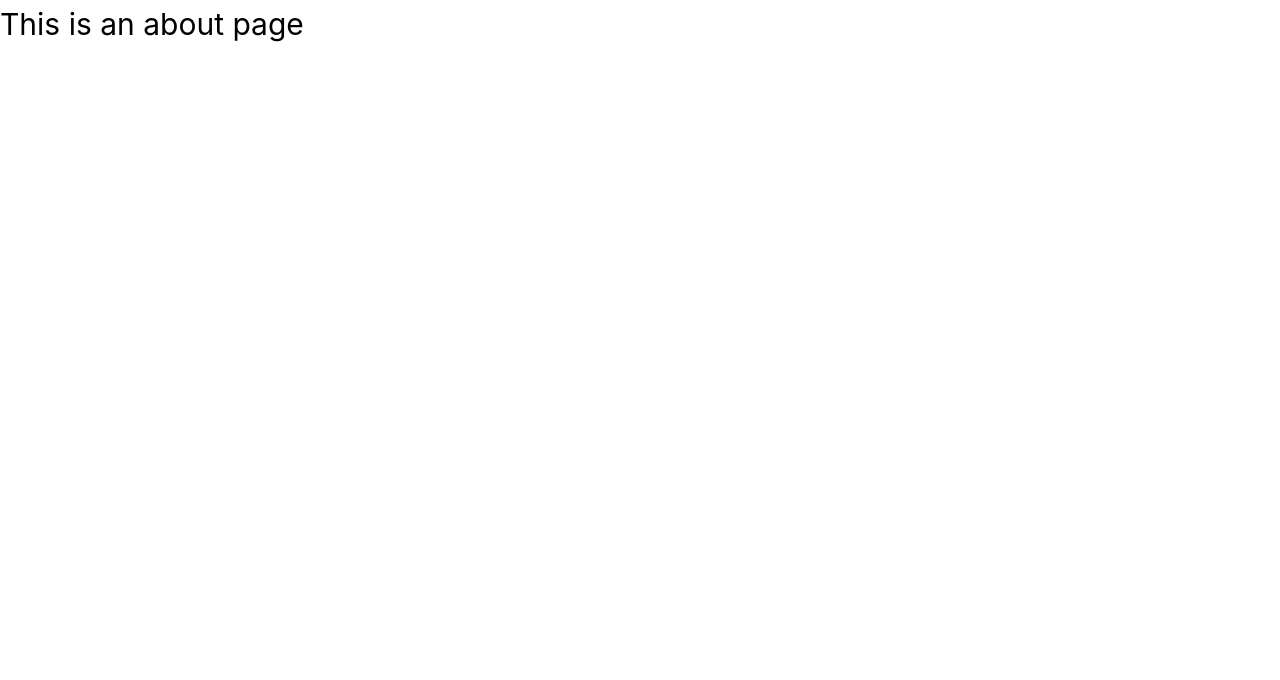
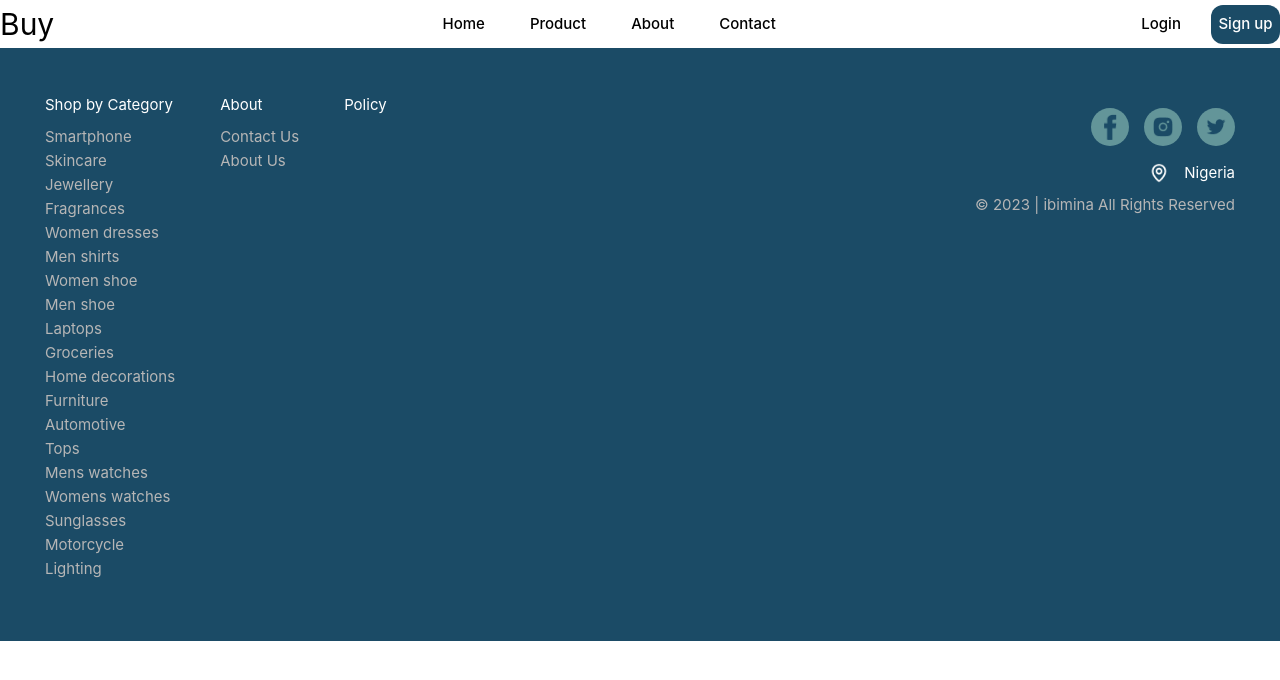
Before and after one commit to ibimina/buy, a Vue app: page /about in a window 1280 px wide. Shown: the top 680 px of the page. Built offline with nearby package versions, Linux system fonts and the light colour scheme; no server answers.

Commit message:
docs: add navbar and footer to about page

```diff
--- a/src/views/AboutView.vue
+++ b/src/views/AboutView.vue
@@ -1,8 +1,11 @@
+<script setup lang="ts">
+import LandingNavbar from '@/components/LandingNavbar.vue';
+import FooterBar from '@/components/FooterBar.vue';
+</script>
 <template>
-  <div class="about">
-    <h1>This is an about page</h1>
+  <div class="about_hero">
+   <LandingNavbar />
   </div>
+
+  <FooterBar />
 </template>
-
-<style>
-</style>
```
